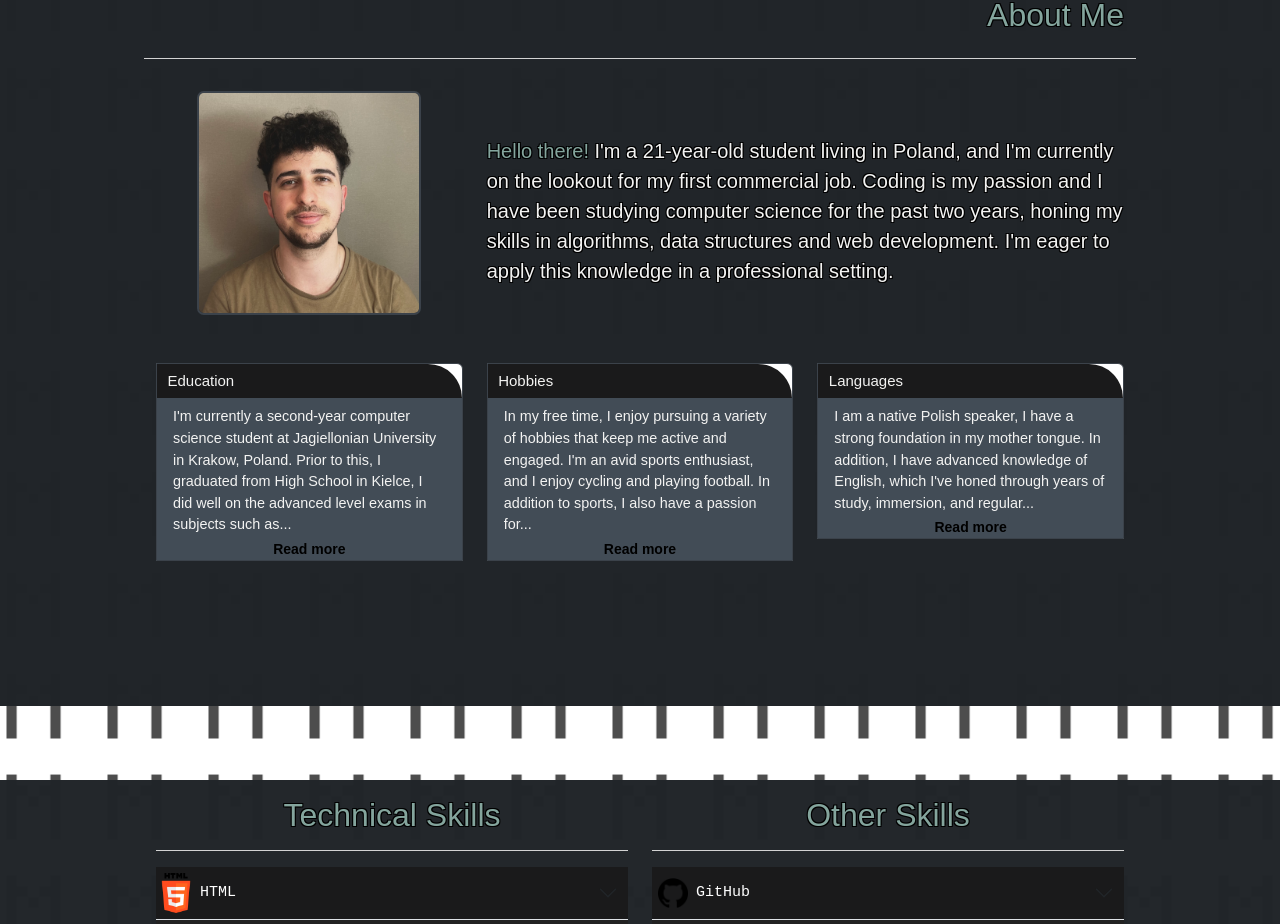
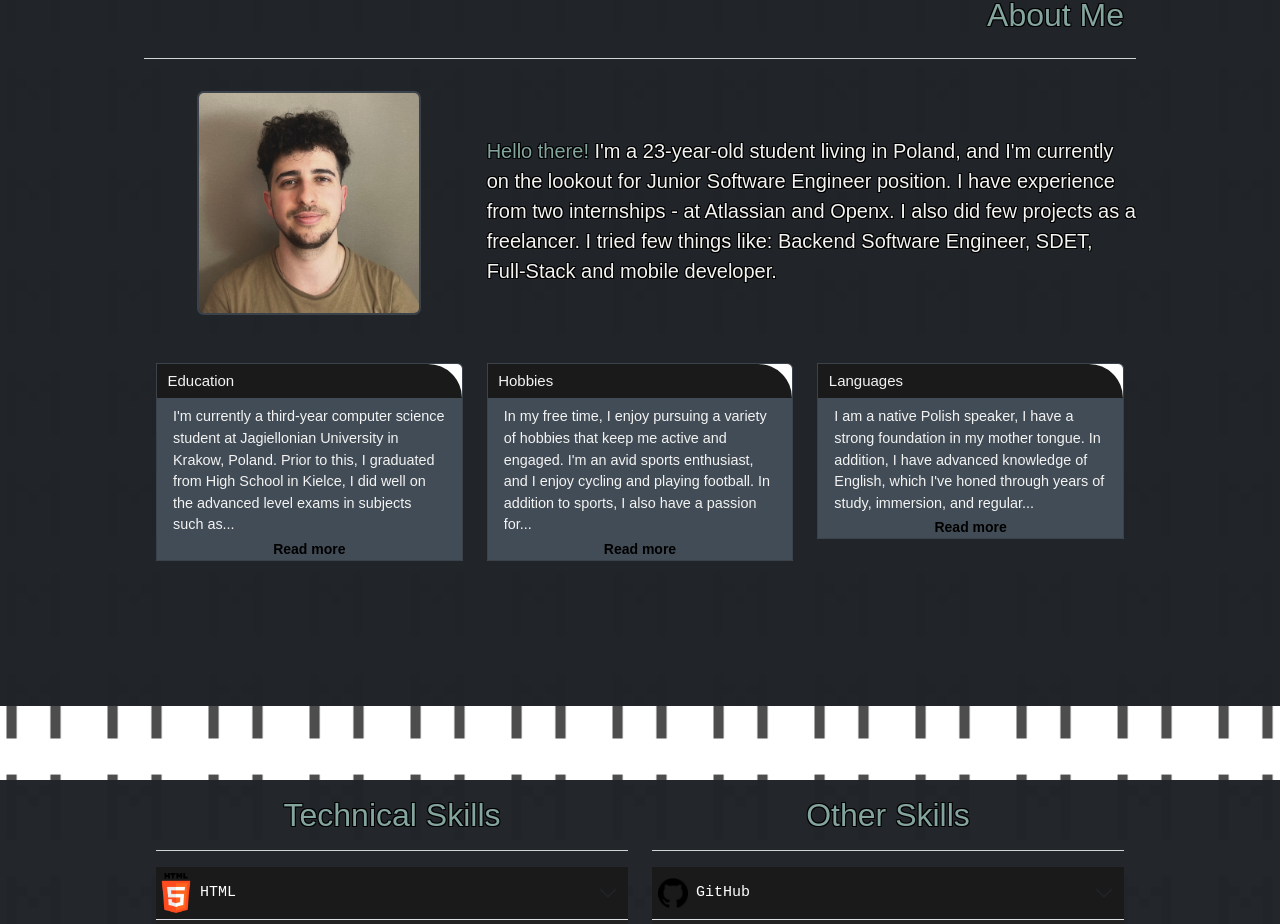
Before and after one commit to MSkrobot/MSkrobot.github.io, a React (Vite) app: page / in a window 1280 px wide. Shown: the part 894-1818 px from the top of the page. Built offline with nearby package versions, Linux system fonts and the light colour scheme.

Commit message:
updating bio

```diff
--- a/src/components/SubPages/About.tsx
+++ b/src/components/SubPages/About.tsx
@@ -81,12 +81,10 @@ function About({ isLightMode }: LandingProps) {
                 <div className="card-body">
                   <p className="text">
                     <span className="hello-there">Hello there!</span> I'm a
-                    21-year-old student living in Poland, and I'm currently on
-                    the lookout for my first commercial job. Coding is my
-                    passion and I have been studying computer science for the
-                    past two years, honing my skills in algorithms, data
-                    structures and web development. I'm eager to apply this
-                    knowledge in a professional setting.
+                    23-year-old student living in Poland, and I'm currently on
+                    the lookout for Junior Software Engineer position. I have experience from
+                    two internships - at Atlassian and Openx. I also did few projects as a freelancer.
+                    I tried few things like: Backend Software Engineer, SDET, Full-Stack and mobile developer.
                   </p>
                 </div>
               </div>
@@ -112,7 +110,7 @@ function About({ isLightMode }: LandingProps) {
                 <div className="card-body">
                   <h5 className="card-header">Education</h5>
                   <p className="card-text">
-                    I'm currently a second-year computer science student at
+                    I'm currently a third-year computer science student at
                     Jagiellonian University in Krakow, Poland. Prior to this, I
                     graduated from High School in Kielce, I did well on the
                     advanced level exams in subjects such as
```
